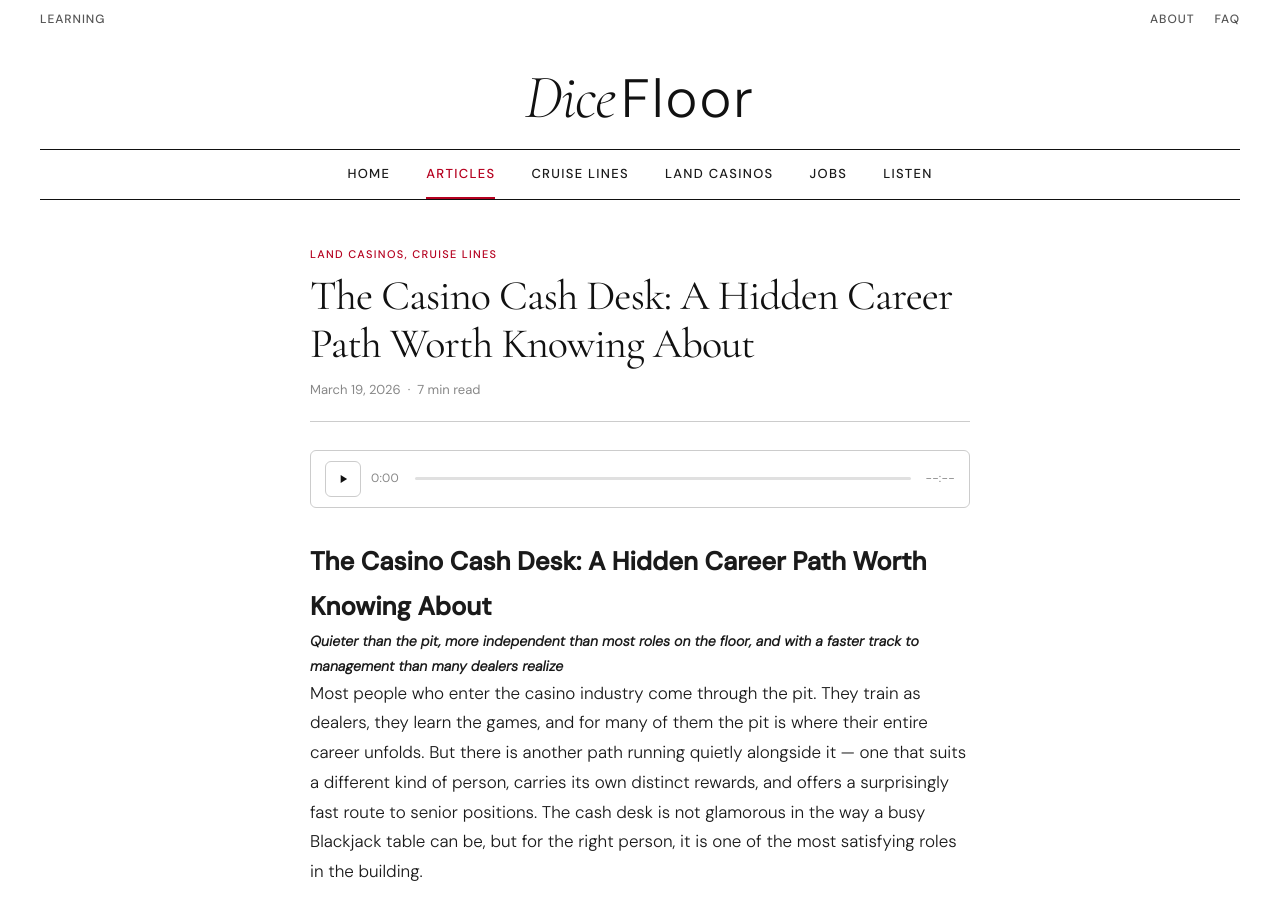
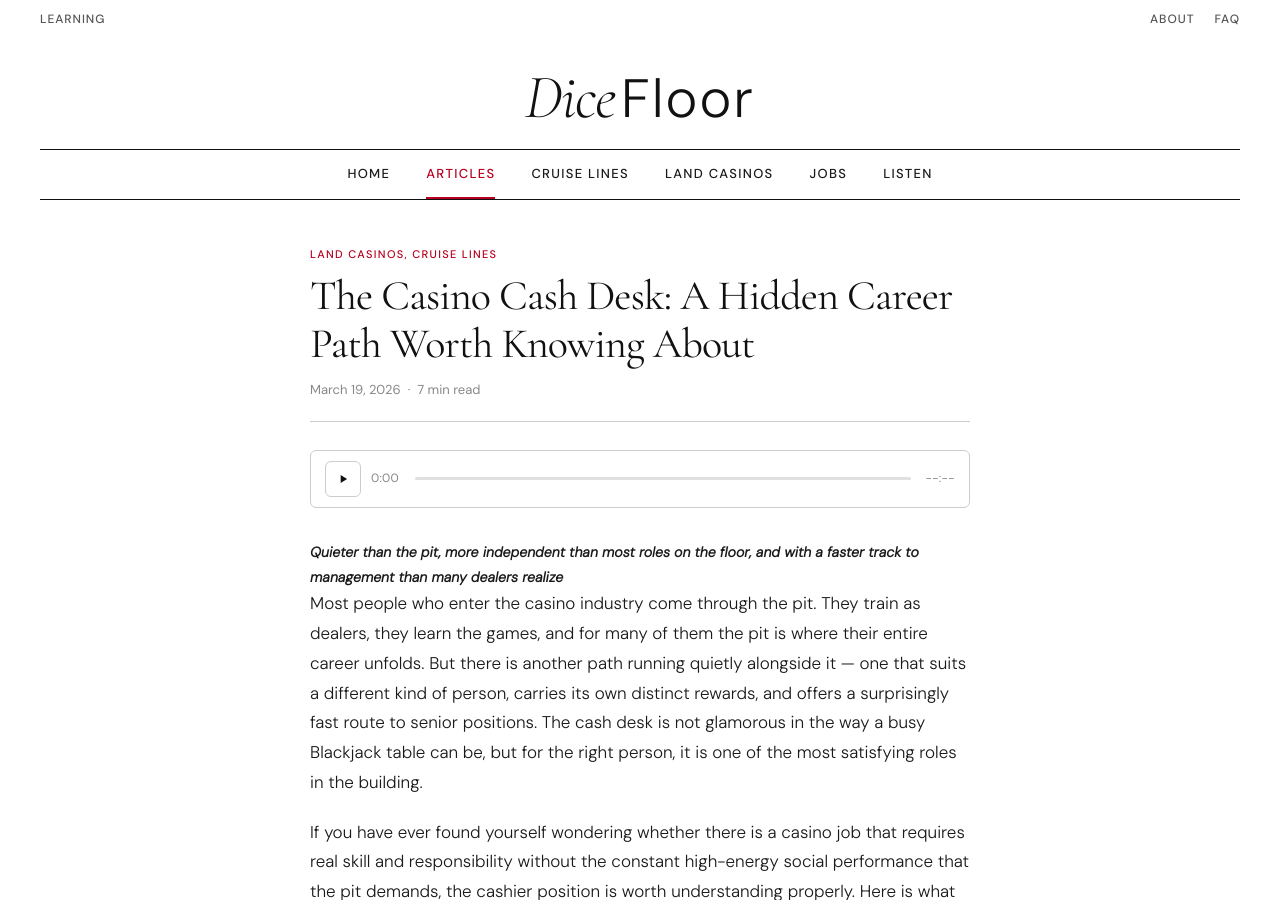
Before and after one commit to dice-floor/dicefloor, a Jekyll site: the page built from _posts/2026-03-19-casino-cash-desk.md, in a window 1280 px wide and 900 px high. Built offline with Jekyll 4.4.1, drawn with Linux system fonts in a browser that asks for light colours.

Commit message:
Update 2026-03-19-casino-cash-desk.md

```diff
--- a/_posts/2026-03-19-casino-cash-desk.md
+++ b/_posts/2026-03-19-casino-cash-desk.md
@@ -8,7 +8,6 @@ audio: ""
 excerpt: "Quieter than the pit, more independent than most roles on the floor, and with a faster track to management than many dealers realize."
 ---
 
-# The Casino Cash Desk: A Hidden Career Path Worth Knowing About
 ##### *Quieter than the pit, more independent than most roles on the floor, and with a faster track to management than many dealers realize*
 
 Most people who enter the casino industry come through the pit. They train as dealers, they learn the games, and for many of them the pit is where their entire career unfolds. But there is another path running quietly alongside it — one that suits a different kind of person, carries its own distinct rewards, and offers a surprisingly fast route to senior positions. The cash desk is not glamorous in the way a busy Blackjack table can be, but for the right person, it is one of the most satisfying roles in the building.
```
